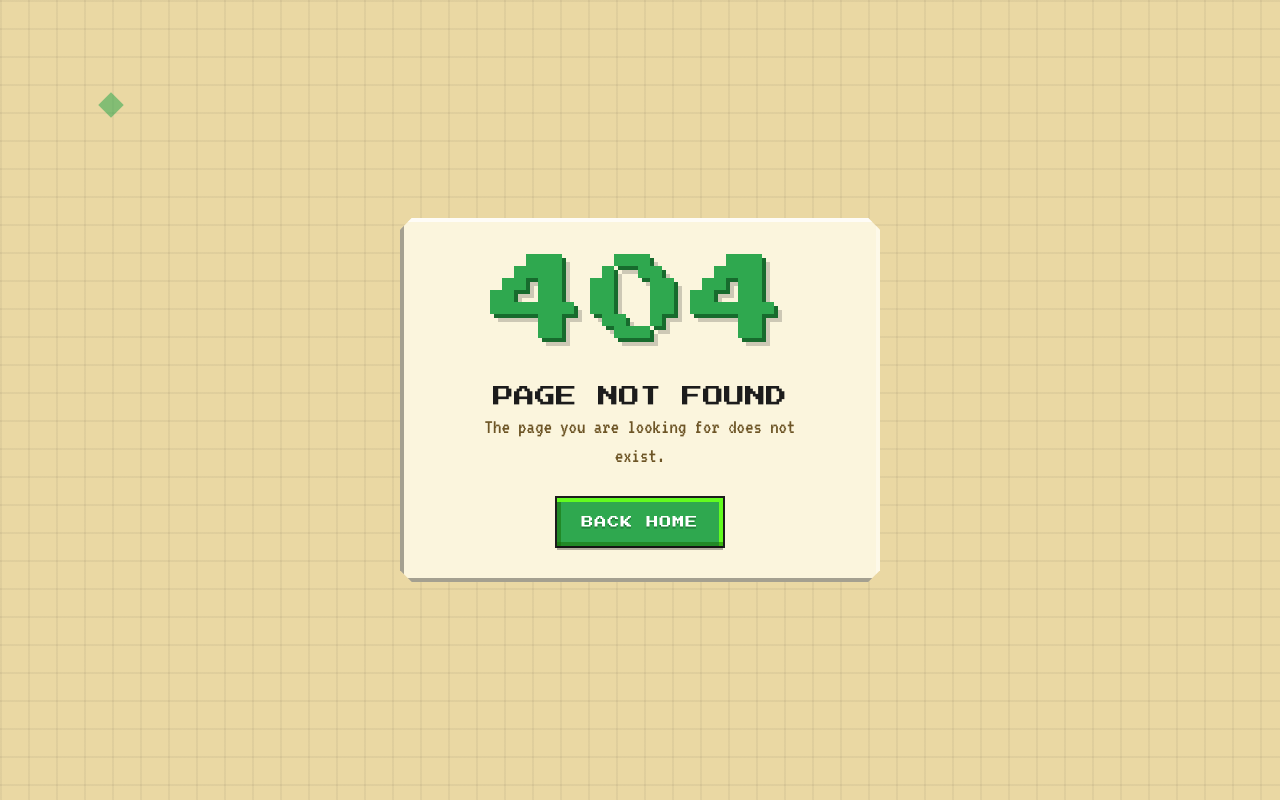
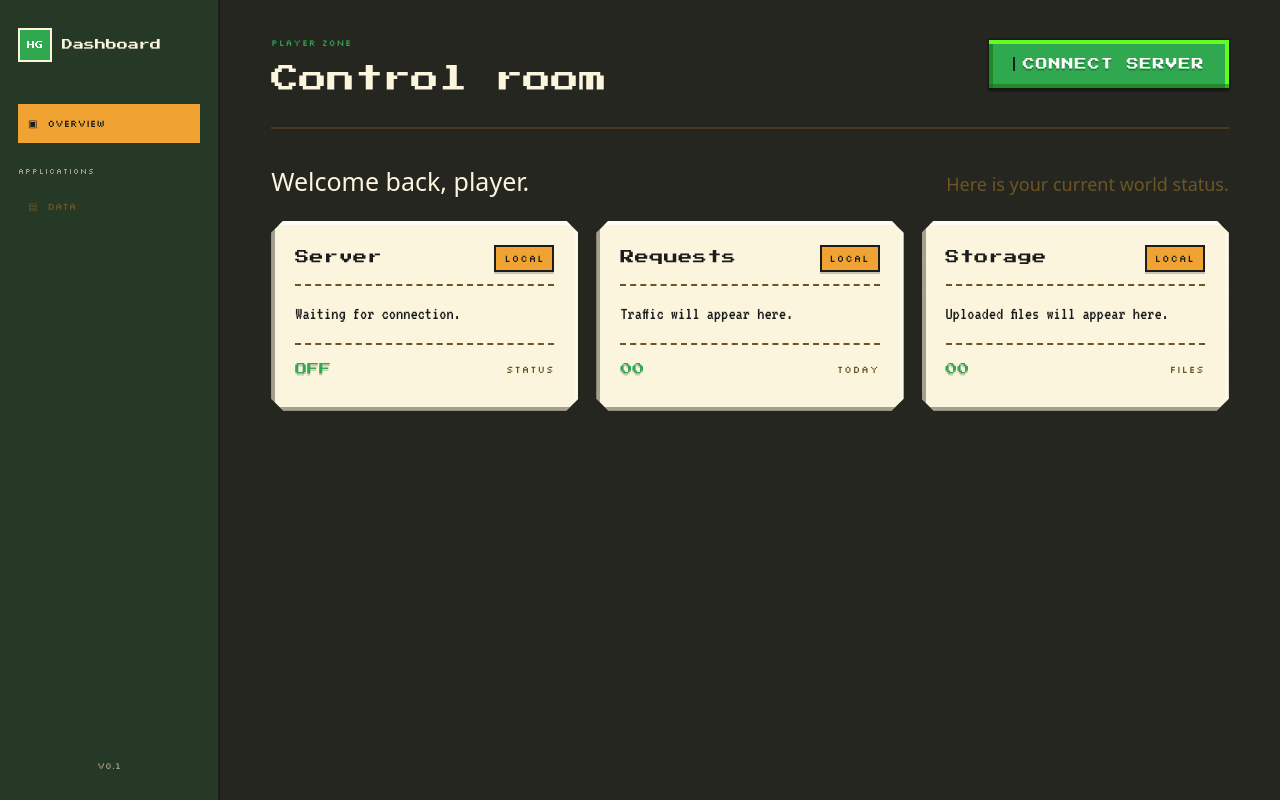
Before and after one commit to HrnyGranny/HrnyWeb, a Vue app in the folder HrnyWeb/frontend/: page /dashboard in a window 1280 px wide. Before the commit this address had no page. Built offline with nearby package versions, Linux system fonts and the light colour scheme.

Commit message:
v0.7.0 - DashBoard

```diff
--- /dev/null
+++ b/HrnyWeb/frontend/src/components/sections/DashBoard/Home.vue
@@ -0,0 +1,65 @@
+<script setup>
+import { ref } from "vue"
+
+import Navbar from "./Navbar.vue"
+import Sidebar from "./Sidebar.vue"
+import StatsSection from "./StatsSection.vue"
+import WelcomeSection from "./WelcomeSection.vue"
+
+const isConnected = ref(false)
+</script>
+
+<template>
+  <main class="dashboard">
+    <Sidebar />
+
+    <section class="dashboard__content">
+      <Navbar
+        :is-connected="isConnected"
+        @toggle-connection="isConnected = !isConnected"
+      />
+
+      <WelcomeSection id="overview" />
+
+      <StatsSection
+        :is-connected="isConnected"
+      />
+
+    </section>
+  </main>
+</template>
+
+<style scoped>
+.dashboard {
+  display: grid;
+  grid-template-columns: 220px minmax(0, 1fr);
+  min-height: 100dvh;
+  color: var(--ui-ink);
+  background:
+    linear-gradient(color-mix(in srgb, var(--ui-background) 94%, transparent), color-mix(in srgb, var(--ui-background) 98%, transparent)),
+    repeating-linear-gradient(0deg, transparent 0, transparent 31px, color-mix(in srgb, var(--ui-surface) 4%, transparent) 31px, color-mix(in srgb, var(--ui-surface) 4%, transparent) 32px),
+    repeating-linear-gradient(90deg, transparent 0, transparent 31px, color-mix(in srgb, var(--ui-surface) 4%, transparent) 31px, color-mix(in srgb, var(--ui-surface) 4%, transparent) 32px);
+}
+
+.dashboard__content {
+  display: flex;
+  flex-direction: column;
+  width: min(100%, 1100px);
+  min-height: 100dvh;
+  padding: 28px clamp(18px, 4vw, 56px) 0;
+  margin: 0 auto;
+  box-sizing: border-box;
+}
+
+@media (max-width: 760px) {
+  .dashboard {
+    display: block;
+  }
+
+  .dashboard__content {
+    min-height: calc(100dvh - 60px);
+    padding-top: 18px;
+  }
+}
+
+</style>
--- /dev/null
+++ b/HrnyWeb/frontend/src/components/sections/DashBoard/Navbar.vue
@@ -0,0 +1,85 @@
+<script setup>
+import Button from "@/components/ui/Button.vue"
+
+defineProps({
+  isConnected: {
+    type: Boolean,
+    default: false,
+  },
+})
+
+defineEmits(["toggle-connection"])
+</script>
+
+<template>
+  <header class="dashboard__navbar">
+    <div>
+      <span class="dashboard__eyebrow">PLAYER ZONE</span>
+      <h1>Control room</h1>
+    </div>
+
+    <Button
+      class="dashboard__connect"
+      @click="$emit('toggle-connection')"
+    >
+      <span
+        class="dashboard__status-dot"
+        :class="{ 'dashboard__status-dot--online': isConnected }"
+        aria-hidden="true"
+      ></span>
+      {{ isConnected ? "Connected" : "Connect server" }}
+    </Button>
+  </header>
+</template>
+
+<style scoped>
+.dashboard__navbar {
+  display: flex;
+  align-items: center;
+  justify-content: space-between;
+  gap: 24px;
+  padding-bottom: 28px;
+  border-bottom: 2px solid color-mix(in srgb, var(--ui-muted) 45%, transparent);
+}
+
+.dashboard__eyebrow {
+  color: var(--ui-primary);
+  font-family: var(--ui-font-label);
+  font-size: 9px;
+  letter-spacing: 1px;
+  text-transform: uppercase;
+}
+
+h1 {
+  margin: 8px 0 0;
+  color: var(--ui-surface);
+  font-family: var(--ui-font-display);
+  font-size: clamp(18px, 3vw, 28px);
+  line-height: 1.4;
+}
+
+.dashboard__connect :deep(.ui-btn) {
+  min-height: 42px;
+  padding: 10px 14px;
+  font-size: 9px;
+}
+
+.dashboard__status-dot {
+  width: 8px;
+  height: 8px;
+  margin-right: 8px;
+  background: var(--ui-gold);
+  border: 1px solid var(--ui-ink);
+}
+
+.dashboard__status-dot--online {
+  background: #9eff68;
+}
+
+@media (max-width: 500px) {
+  .dashboard__navbar {
+    align-items: flex-start;
+    flex-direction: column;
+  }
+}
+</style>
--- /dev/null
+++ b/HrnyWeb/frontend/src/components/sections/DashBoard/Sidebar.vue
@@ -0,0 +1,130 @@
+<template>
+  <aside class="dashboard__sidebar">
+    <a class="dashboard__brand" href="/HrnyWeb/">
+      <span class="dashboard__brand-mark">HG</span>
+      <span>Dashboard</span>
+    </a>
+
+    <nav class="dashboard__menu" aria-label="Dashboard navigation">
+      <a class="dashboard__menu-link dashboard__menu-link--active" href="#overview">
+        <span aria-hidden="true">▣</span>
+        Overview
+      </a>
+      <span class="dashboard__menu-label">Applications</span>
+      <a class="dashboard__menu-link" href="#data">
+        <span aria-hidden="true">▤</span>
+        Data
+      </a>
+    </nav>
+
+    <span class="dashboard__version">v0.1</span>
+  </aside>
+</template>
+
+<style scoped>
+.dashboard__sidebar {
+  display: flex;
+  flex-direction: column;
+  gap: 42px;
+  padding: 28px 18px;
+  color: var(--ui-surface);
+  background-color: color-mix(in srgb, var(--ui-background) 86%, var(--ui-primary));
+  border-right: 2px solid var(--ui-ink);
+}
+
+.dashboard__brand {
+  display: flex;
+  align-items: center;
+  gap: 10px;
+  color: inherit;
+  font-family: var(--ui-font-display);
+  font-size: 11px;
+  text-decoration: none;
+}
+
+.dashboard__brand-mark {
+  display: grid;
+  place-items: center;
+  width: 34px;
+  height: 34px;
+  color: var(--ui-white);
+  background: var(--ui-primary);
+  border: 2px solid var(--ui-surface);
+  font-size: 8px;
+}
+
+.dashboard__menu {
+  display: grid;
+  gap: 10px;
+}
+
+.dashboard__menu-link {
+  display: flex;
+  align-items: center;
+  gap: 10px;
+  padding: 12px 10px;
+  color: var(--ui-muted);
+  font-family: var(--ui-font-label);
+  font-size: 10px;
+  text-decoration: none;
+  text-transform: uppercase;
+}
+
+.dashboard__menu-label {
+  margin-top: 12px;
+  color: var(--ui-footer-muted);
+  font-family: var(--ui-font-label);
+  font-size: 8px;
+  letter-spacing: 1px;
+  text-transform: uppercase;
+}
+
+.dashboard__menu-link:hover,
+.dashboard__menu-link--active {
+  color: var(--ui-ink);
+  background: var(--ui-gold);
+}
+
+.dashboard__version {
+  width: 100%;
+  margin-top: auto;
+  color: var(--ui-footer-muted);
+  font-family: var(--ui-font-label);
+  font-size: 9px;
+  text-align: center;
+}
+
+@media (max-width: 760px) {
+  .dashboard__sidebar {
+    flex-direction: row;
+    align-items: center;
+    gap: 18px;
+    padding: 12px 16px;
+    border-right: 0;
+    border-bottom: 2px solid var(--ui-ink);
+  }
+
+  .dashboard__menu {
+    display: flex;
+    gap: 2px;
+    margin-left: auto;
+  }
+
+  .dashboard__menu-link {
+    padding: 8px;
+    font-size: 8px;
+  }
+
+  .dashboard__menu-link span,
+  .dashboard__menu-label,
+  .dashboard__version {
+    display: none;
+  }
+}
+
+@media (max-width: 500px) {
+  .dashboard__brand span:last-child {
+    display: none;
+  }
+}
+</style>
--- /dev/null
+++ b/HrnyWeb/frontend/src/components/sections/DashBoard/StatsSection.vue
@@ -0,0 +1,45 @@
+<script setup>
+import Card from "@/components/ui/Card.vue"
+
+defineProps({
+  isConnected: {
+    type: Boolean,
+    default: false,
+  },
+})
+</script>
+
+<template>
+  <section class="dashboard__grid" aria-label="Dashboard statistics">
+    <Card title="Server" chip="LOCAL" :reward="isConnected ? 'ON' : 'OFF'" meta="status">
+      <p>{{ isConnected ? "Connection established." : "Waiting for connection." }}</p>
+    </Card>
+
+    <Card title="Requests" chip="LOCAL" reward="00" meta="today">
+      <p>Traffic will appear here.</p>
+    </Card>
+
+    <Card title="Storage" chip="LOCAL" reward="00" meta="files">
+      <p>Uploaded files will appear here.</p>
+    </Card>
+  </section>
+</template>
+
+<style scoped>
+.dashboard__grid {
+  display: grid;
+  grid-template-columns: repeat(3, minmax(0, 1fr));
+  gap: 18px;
+}
+
+.dashboard__grid :deep(.ui-card) {
+  max-width: none;
+  min-height: 190px;
+}
+
+@media (max-width: 760px) {
+  .dashboard__grid {
+    grid-template-columns: 1fr;
+  }
+}
+</style>
--- /dev/null
+++ b/HrnyWeb/frontend/src/components/sections/DashBoard/WelcomeSection.vue
@@ -0,0 +1,34 @@
+<template>
+  <section class="dashboard__intro">
+    <p>Welcome back, player.</p>
+    <span>Here is your current world status.</span>
+  </section>
+</template>
+
+<style scoped>
+.dashboard__intro {
+  display: flex;
+  align-items: baseline;
+  justify-content: space-between;
+  gap: 18px;
+  padding: 34px 0 20px;
+}
+
+.dashboard__intro p {
+  margin: 0;
+  color: var(--ui-surface);
+  font-size: 25px;
+}
+
+.dashboard__intro span {
+  color: var(--ui-muted);
+  font-size: 18px;
+}
+
+@media (max-width: 500px) {
+  .dashboard__intro {
+    align-items: flex-start;
+    flex-direction: column;
+  }
+}
+</style>
--- a/HrnyWeb/frontend/src/router/index.js
+++ b/HrnyWeb/frontend/src/router/index.js
@@ -1,12 +1,18 @@
 import { createRouter, createWebHistory } from 'vue-router'
 import NotFoundView from '../views/404View.vue'
 import HomeView from '../views/HomeView.vue'
+import DashBoardView from '../views/DashBoardView.vue'
 
 const routes = [
   {
-    path: '/HrnyWeb/',
+    path: '/',
     name: 'home',
     component: HomeView
+  },
+  {
+    path: '/dashboard',
+    name: 'dashboard',
+    component: DashBoardView
   },
   {
     path: '/:pathMatch(.*)*',
@@ -16,7 +22,7 @@ const routes = [
 ]
 
 const router = createRouter({
-  history: createWebHistory(),
+  history: createWebHistory(import.meta.env.BASE_URL),
   routes
 })
 
--- a/HrnyWeb/frontend/src/views/404View.vue
+++ b/HrnyWeb/frontend/src/views/404View.vue
@@ -8,7 +8,7 @@ import Card from "@/components/ui/Card.vue"
 const router = useRouter()
 
 const goHome = () => {
-  router.push("/HrnyWeb/")
+  router.push({ name: "home" })
 }
 
 onMounted(() => {
--- /dev/null
+++ b/HrnyWeb/frontend/src/views/DashBoardView.vue
@@ -0,0 +1,7 @@
+<script setup>
+import DashboardHome from "@/components/sections/DashBoard/Home.vue"
+</script>
+
+<template>
+	<DashboardHome />
+</template>
```
